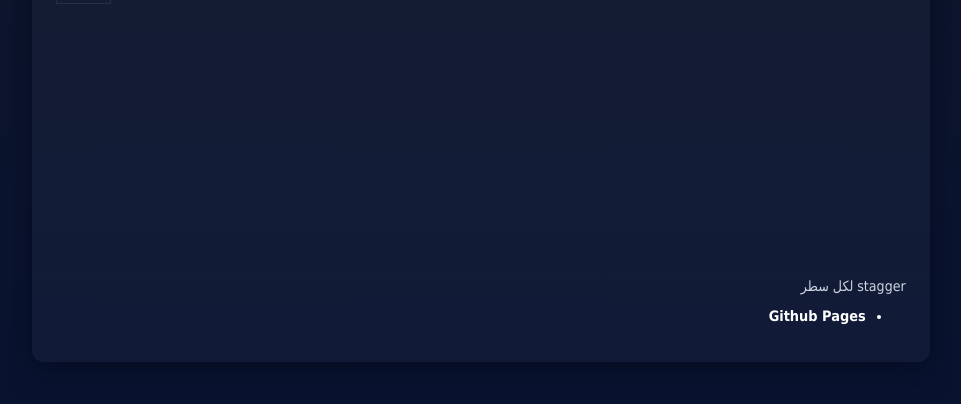
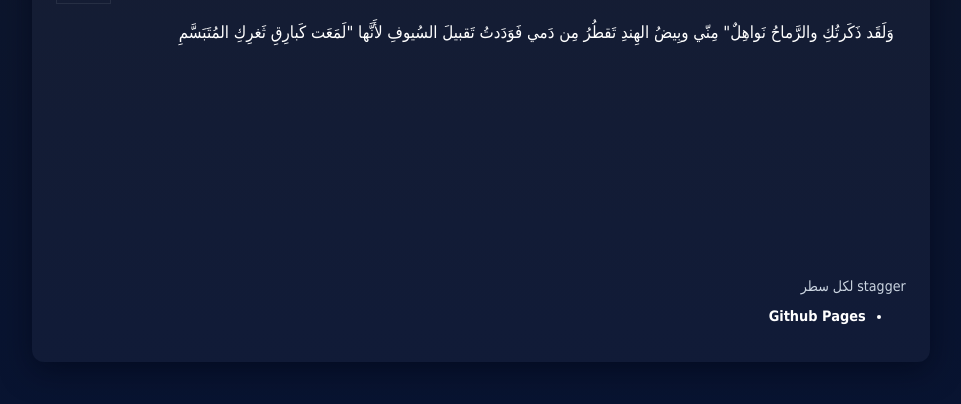
Before and after one commit to mklp8330-stack/FIRSTTRY, a plain HTML site: page index.html in a window 1280 px wide. Shown: the part 274-678 px from the top of the page, without its empty margins (159-1120 px from the left). Drawn offline with Linux system fonts and the light colour scheme.

Commit message:
Update index.html

```diff
--- a/index.html
+++ b/index.html
@@ -84,11 +84,11 @@ min-height:240px;
   <button id="reset" class="secondary">اعادة</button>
   </div>
   <div id="poem" class="poem" aria-live="polite">
-    <!--
+
    وَلَقَد ذَكَرتُكِ والرَّماحُ نَواهِلٌ"
    مِنّي وبِيضُ الهِندِ تَقطُرُ مِن دَمي
    فَوَدَدتُ تَقبيلَ السُيوفِ لأَنَّها
-   "لَمَعَت كَبارِقِ ثَغرِكِ المُتَبَسَّمِ --> </div>
+   "لَمَعَت كَبارِقِ ثَغرِكِ المُتَبَسَّمِ </div>
   <div class="note">stagger لكل سطر </div>
   <div class="host-list">
     <strong></strong>
```
